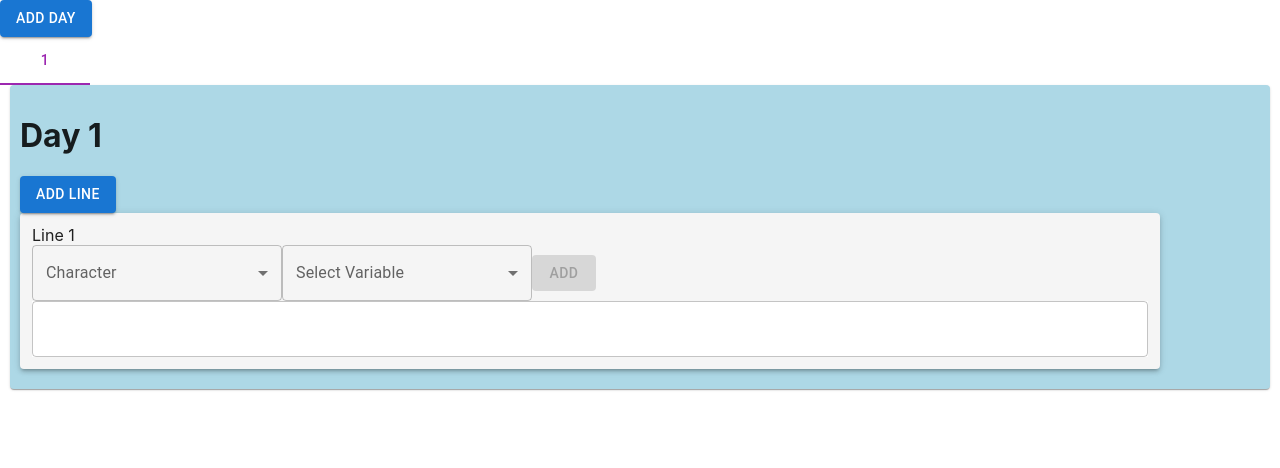
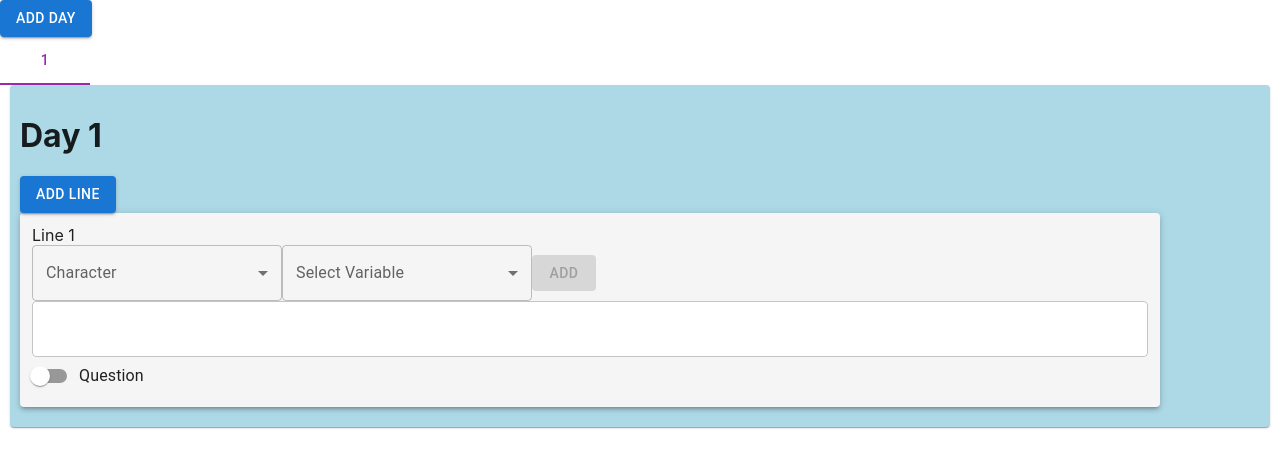
Before and after one commit to joshakeman/script-composer, a React (Create React App) app: page / in a window 1280 px wide. Shown: the top 468 px of the page. Built offline with nearby package versions, Linux system fonts and the light colour scheme.

Commit message:
got question thing working

```diff
--- a/src/components/Card.tsx
+++ b/src/components/Card.tsx
@@ -10,6 +10,8 @@ import FormControl from '@mui/material/FormControl';
 import Select, { SelectChangeEvent } from '@mui/material/Select';
 import TimePicker from './TimePicker'
 import Button from '@mui/material/Button';
+import QuestionSwitch from './QuestionSwitch'
+import QuestionFields from './QuestionFields';
 
 export interface CardProps {
   id: any
@@ -17,14 +19,22 @@ export interface CardProps {
   text: string
   character: string
   time: Date | null
+  yesAnswer: string
+  noAnswer: string
+  timeoutAnswer: string
   index: number
   variable: string
+  switchStatus: boolean
   moveCard: (dragIndex: number, hoverIndex: number) => void
   handleChange: any
   handleCharacterChange: any
   handleVariableChange: any
   insertVariable: any
   handleChangeTime: any
+  toggleSwitch: any
+  handleChangeYesAnswer: any
+  handleChangeNoAnswer: any
+  handleChangeTimeoutAnswer: any
 }
 
 interface DragItem {
@@ -33,7 +43,7 @@ interface DragItem {
   type: string
 }
 
-export const Card: FC<CardProps> = ({ id, dayIndex, text, variable, character, time, index, moveCard, handleChange, handleCharacterChange, handleVariableChange, insertVariable, handleChangeTime }) => {
+export const Card: FC<CardProps> = ({ id, dayIndex, text, variable, character, time, switchStatus, yesAnswer, noAnswer, timeoutAnswer, index, moveCard, handleChange, handleCharacterChange, handleVariableChange, insertVariable, handleChangeTime, toggleSwitch, handleChangeYesAnswer, handleChangeNoAnswer, handleChangeTimeoutAnswer }) => {
   useEffect(() => {
     }, []);
 
@@ -175,6 +185,23 @@ export const Card: FC<CardProps> = ({ id, dayIndex, text, variable, character, t
               opacity
           }}
         />
+        <QuestionSwitch checked={switchStatus} handleChange={toggleSwitch} dayIndex={dayIndex} lineIndex={index} />
+        {
+          switchStatus === true ? (
+            <QuestionFields
+              dayIndex={dayIndex}
+              lineIndex={index}
+              yesAnswer={yesAnswer}
+              noAnswer={noAnswer}
+              timeoutAnswer={timeoutAnswer}
+              handleChangeYesAnswer={handleChangeYesAnswer}
+              handleChangeNoAnswer={handleChangeNoAnswer}
+              handleChangeTimeoutAnswer={handleChangeTimeoutAnswer}
+              />
+          ) : (
+            null
+          )
+        }
         </Paper>
     </>
   )
--- a/src/components/DayContainer.tsx
+++ b/src/components/DayContainer.tsx
@@ -12,6 +12,10 @@ export interface Line {
   selectedVariable: string
   variables: Array<string>
   time: Date | null
+  switchStatus: boolean
+  yesAnswer: string
+  noAnswer: string
+  timeoutAnswer: string
 }
 
 export interface ContainerState {
@@ -33,9 +37,14 @@ export interface ContainerProps {
   handleVariableChange: any
   insertVariable: any
   handleChangeTime: any
+  toggleSwitch: any
+
+  handleChangeYesAnswer: any
+  handleChangeNoAnswer: any
+  handleChangeTimeoutAnswer: any
 }
 
-export const DayContainer: FC<ContainerProps> = ({ day, setLines, addLine, handleChangeText, handleCharacterChange, handleVariableChange, insertVariable, handleChangeTime }) => {
+export const DayContainer: FC<ContainerProps> = ({ day, setLines, addLine, handleChangeText, handleCharacterChange, handleVariableChange, insertVariable, handleChangeTime, toggleSwitch, handleChangeYesAnswer, handleChangeNoAnswer, handleChangeTimeoutAnswer }) => {
   {
     // const [lines, setLines] = useState([
     //   {
@@ -80,7 +89,7 @@ export const DayContainer: FC<ContainerProps> = ({ day, setLines, addLine, handl
   // }
 
 
-    const renderLine = (line: { id: number; text: string, character: string, time: Date | null, selectedVariable: string}, index: number, dayIndex: number) => {
+    const renderLine = (line: { id: number; text: string, character: string, time: Date | null, selectedVariable: string, switchStatus: boolean, yesAnswer: string, noAnswer: string, timeoutAnswer: string}, index: number, dayIndex: number) => {
       return (
         <Card
           key={line.id}
@@ -89,7 +98,11 @@ export const DayContainer: FC<ContainerProps> = ({ day, setLines, addLine, handl
           id={line.id}
           text={line.text}
           character={line.character}
+          switchStatus={line.switchStatus}
           time={line.time}
+          yesAnswer={line.yesAnswer}
+          noAnswer={line.noAnswer}
+          timeoutAnswer={line.timeoutAnswer}
           variable={line.selectedVariable}
           moveCard={moveCard}
           handleChange={handleChangeText}
@@ -97,6 +110,10 @@ export const DayContainer: FC<ContainerProps> = ({ day, setLines, addLine, handl
           handleVariableChange={handleVariableChange}
           insertVariable={insertVariable}
           handleChangeTime={handleChangeTime}
+          toggleSwitch={toggleSwitch}
+          handleChangeYesAnswer={handleChangeYesAnswer}
+          handleChangeNoAnswer={handleChangeNoAnswer}
+          handleChangeTimeoutAnswer={handleChangeTimeoutAnswer}
         />
       )
     }
--- /dev/null
+++ b/src/components/QuestionFields.tsx
@@ -0,0 +1,52 @@
+import React, { useEffect } from 'react'
+import TextField from '@mui/material/TextField';
+
+interface QuestionProps {
+    dayIndex: number
+    lineIndex: number
+    yesAnswer: string
+    noAnswer: string
+    timeoutAnswer: string
+    handleChangeYesAnswer: any
+    handleChangeNoAnswer: any
+    handleChangeTimeoutAnswer: any
+}
+
+export default function QuestionFields({ dayIndex, lineIndex, yesAnswer, noAnswer, timeoutAnswer, handleChangeYesAnswer, handleChangeNoAnswer, handleChangeTimeoutAnswer}: QuestionProps) {
+    useEffect(() => {
+    }, []);
+
+    const fieldStyle = {
+        backgroundColor: 'white',
+        margin: '10px 0'
+    }
+    return (
+        <div>
+            <TextField
+            multiline
+            label="Yes Response"
+            fullWidth={true}
+            value={yesAnswer}
+            onChange={handleChangeYesAnswer(dayIndex, lineIndex)}
+            sx={fieldStyle}
+            />
+            <TextField
+            multiline
+            label="No Response"
+            fullWidth={true}
+            value={noAnswer}
+            onChange={handleChangeNoAnswer(dayIndex, lineIndex)}
+            sx={fieldStyle}
+            />
+            <TextField
+            multiline
+            label="Timeout Response"
+            fullWidth={true}
+            value={timeoutAnswer}
+            onChange={handleChangeTimeoutAnswer(dayIndex, lineIndex)}
+            sx={fieldStyle}
+            />
+
+        </div>
+    )
+}
--- /dev/null
+++ b/src/components/QuestionSwitch.tsx
@@ -0,0 +1,29 @@
+import React, { useEffect } from 'react';
+import FormGroup from '@mui/material/FormGroup';
+import FormControlLabel from '@mui/material/FormControlLabel';
+import Switch from '@mui/material/Switch';
+
+export interface SwitchProps {
+    checked: boolean
+    handleChange: any
+    dayIndex: number
+    lineIndex: number
+}
+
+export default function SwitchLabels({ checked, handleChange, dayIndex, lineIndex }: SwitchProps) {
+    useEffect(() => {
+    }, []);
+
+  return (
+    <FormGroup>
+      <FormControlLabel
+      control={
+      <Switch
+      checked={checked}
+      onChange={handleChange(dayIndex, lineIndex)}
+      inputProps={{ 'aria-label': 'controlled' }}
+      />}
+      label="Question" />
+    </FormGroup>
+  );
+}
--- a/src/components/ScriptContainer.tsx
+++ b/src/components/ScriptContainer.tsx
@@ -20,6 +20,10 @@ export interface Line {
     selectedVariable: string
     variables: Array<string>
     time: Date | null
+    switchStatus: boolean
+    yesAnswer: string
+    noAnswer: string
+    timeoutAnswer: string
   }
 export interface Day {
     ix: number
@@ -42,7 +46,11 @@ export default function ScriptContainer() {
                 character: "",
                 selectedVariable: "",
                 variables: [],
-                time: null
+                time: null,
+                switchStatus: false,
+                yesAnswer: "",
+                noAnswer: "",
+                timeoutAnswer: ""
             }
         ]
     }])
@@ -51,7 +59,18 @@ export default function ScriptContainer() {
     const addDay = () => {
         setDays(prevState => [...prevState,{
             ix: prevState.length,
-            lines: [{id: 1, text: "", character: "", selectedVariable: "", variables: [], time: null}]
+            lines: [{
+                id: 1,
+                text: "",
+                character: "",
+                selectedVariable: "",
+                variables: [],
+                time: null,
+                switchStatus: false,
+                yesAnswer: "",
+                noAnswer: "",
+                timeoutAnswer: ""
+            }]
         }])
     }
 
@@ -73,6 +92,33 @@ export default function ScriptContainer() {
         let newArr = [...days]; // copying the old datas array
         let updatedDay = {...newArr[dayIndex]}
         updatedDay.lines[index].text = e.target.value; // replace e.target.value with whatever you want to change it to
+        newArr[dayIndex] = updatedDay
+        setDays(newArr);
+    }
+
+    const handleChangeYesAnswer = (dayIndex: number, index: number) => (e: any) => {
+        console.log(`Calling handle change text on day ${dayIndex}, line ${index}`)
+        let newArr = [...days]; // copying the old datas array
+        let updatedDay = {...newArr[dayIndex]}
+        updatedDay.lines[index].yesAnswer = e.target.value; // replace e.target.value with whatever you want to change it to
+        newArr[dayIndex] = updatedDay
+        setDays(newArr);
+    }
+
+    const handleChangeNoAnswer = (dayIndex: number, index: number) => (e: any) => {
+        console.log(`Calling handle change text on day ${dayIndex}, line ${index}`)
+        let newArr = [...days]; // copying the old datas array
+        let updatedDay = {...newArr[dayIndex]}
+        updatedDay.lines[index].noAnswer = e.target.value; // replace e.target.value with whatever you want to change it to
+        newArr[dayIndex] = updatedDay
+        setDays(newArr);
+    }
+
+    const handleChangeTimeoutAnswer = (dayIndex: number, index: number) => (e: any) => {
+        console.log(`Calling handle change text on day ${dayIndex}, line ${index}`)
+        let newArr = [...days]; // copying the old datas array
+        let updatedDay = {...newArr[dayIndex]}
+        updatedDay.lines[index].timeoutAnswer = e.target.value; // replace e.target.value with whatever you want to change it to
         newArr[dayIndex] = updatedDay
         setDays(newArr);
     }
@@ -113,7 +159,18 @@ export default function ScriptContainer() {
         console.log(newArr)
         let updatedDay = {...newArr[dayIndex]}
         console.log(updatedDay)
-        updatedDay.lines.push({id: updatedDay.lines.length+1, text: "", character: "", selectedVariable: "", variables: [], time: null})
+        updatedDay.lines.push({
+            id: updatedDay.lines.length+1,
+            text: "",
+            character: "",
+            selectedVariable: "",
+            variables: [],
+            time: null,
+            switchStatus: false,
+            yesAnswer: "",
+            noAnswer: "",
+            timeoutAnswer: ""
+        })
         newArr[dayIndex] = updatedDay
         setDays(newArr);
     }
@@ -139,6 +196,14 @@ export default function ScriptContainer() {
         let newArr = [...days]; // copying the old datas array
         let updatedDay = {...newArr[dayIndex]}
         updatedDay.lines[index].time = time; // replace e.target.value with whatever you want to change it to
+        newArr[dayIndex] = updatedDay
+        setDays(newArr);
+    }
+
+    const toggleSwitch = (dayIndex: number, index: number) => (e: any) => {
+        let newArr = [...days]; // copying the old datas array
+        let updatedDay = {...newArr[dayIndex]}
+        updatedDay.lines[index].switchStatus = !updatedDay.lines[index].switchStatus; // replace e.target.value with whatever you want to change it to
         newArr[dayIndex] = updatedDay
         setDays(newArr);
     }
@@ -171,6 +236,10 @@ export default function ScriptContainer() {
                     handleVariableChange={handleVariableChange}
                     insertVariable={insertVariable}
                     handleChangeTime={handleChangeTime}
+                    toggleSwitch={toggleSwitch}
+                    handleChangeYesAnswer={handleChangeYesAnswer}
+                    handleChangeNoAnswer={handleChangeNoAnswer}
+                    handleChangeTimeoutAnswer={handleChangeTimeoutAnswer}
                     />
                 ) : (
                     null
```
